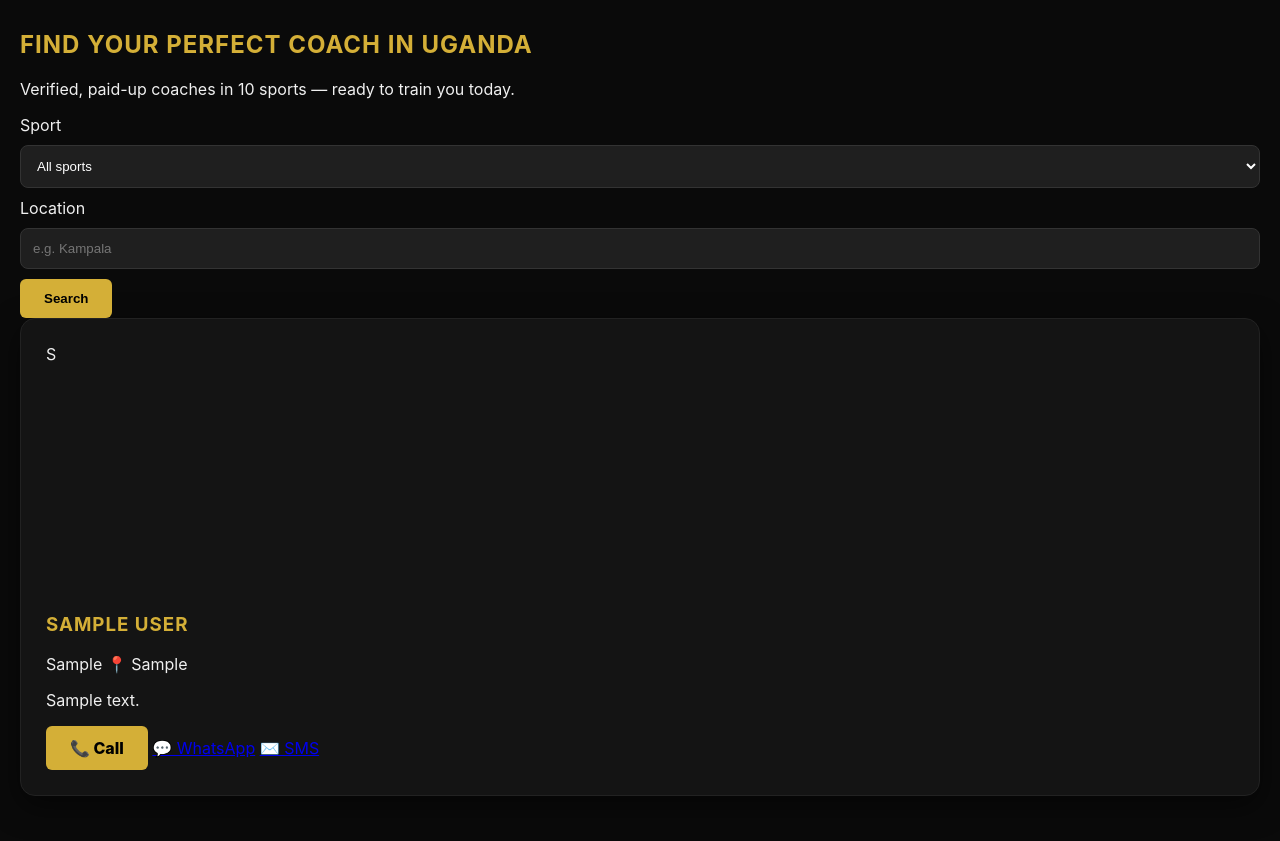
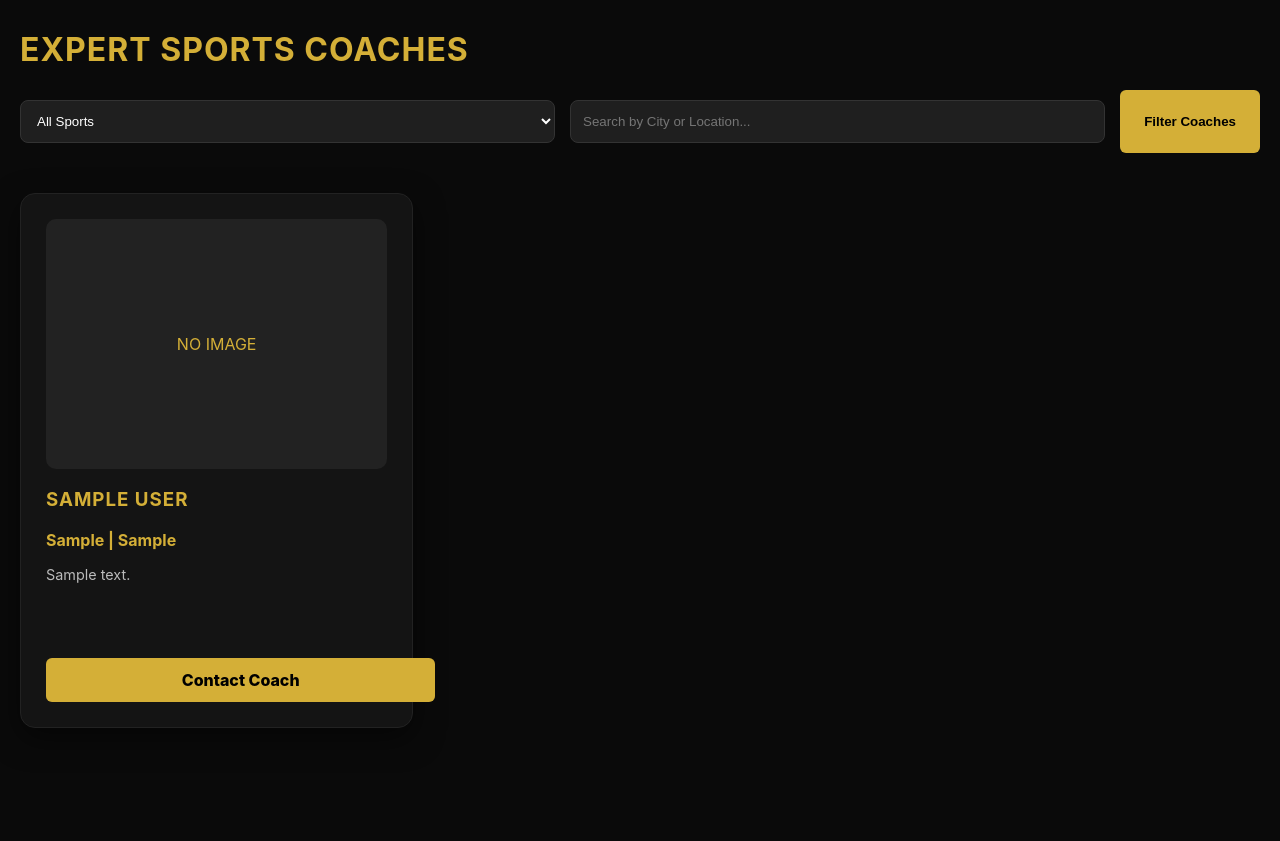
Before and after one commit to FAR-ANALYST/CMS, a Flask app: page / in a window 1280 px wide. Shown: the part 65-906 px from the top of the page. After the commit the page ends 793 px from the top, so only its background shows below. Run offline with Flask 3, Linux system fonts and the light colour scheme; the visitor is signed in with stand-in values (Sample User, id 1); tables that the repository leaves empty hold one stand-in row (values such as "Sample post").

Commit message:
Update student.html

```diff
--- a/templates/student.html
+++ b/templates/student.html
@@ -1,60 +1,28 @@
 {% extends "base.html" %}
-{% block title %}Find a Coach · Get My Coach Uganda{% endblock %}
 {% block content %}
-<section class="hero">
-  <h1>Find your perfect coach in Uganda</h1>
-  <p>Verified, paid-up coaches in 10 sports — ready to train you today.</p>
-</section>
-
-<form class="filters" method="get">
-  <label>
-    Sport
+<h1>Expert Sports Coaches</h1>
+<form method="GET" style="display: grid; grid-template-columns: 1fr 1fr auto; gap: 15px; margin-bottom: 40px;">
     <select name="category">
-      <option value="">All sports</option>
-      {% for s in SPORTS %}
-        <option value="{{ s }}" {% if s == category %}selected{% endif %}>{{ s }}</option>
-      {% endfor %}
+        <option value="">All Sports</option>
+        {% for s in SPORTS %}<option value="{{ s }}">{{ s }}</option>{% endfor %}
     </select>
-  </label>
-  <label>
-    Location
-    <input type="text" name="location" value="{{ location }}" placeholder="e.g. Kampala">
-  </label>
-  <button type="submit" class="btn-primary">Search</button>
-  {% if category or location %}
-    <a class="btn-link" href="{{ url_for('index') }}">Clear</a>
-  {% endif %}
+    <input type="text" name="location" placeholder="Search by City or Location...">
+    <button type="submit" class="btn-primary">Filter Coaches</button>
 </form>
 
-{% if not coaches %}
-  <p class="empty">No coaches found. Try a different filter.</p>
-{% else %}
-  <div class="grid">
+<div style="display: grid; grid-template-columns: repeat(auto-fill, minmax(300px, 1fr)); gap: 30px;">
     {% for c in coaches %}
-      <article class="card">
+    <div class="card">
         {% if c['image_url'] %}
-          <img class="avatar" src="{{ c['image_url'] }}" alt="{{ c['full_name'] }}">
+            <img src="{{ c['image_url'] }}" class="avatar">
         {% else %}
-          <div class="avatar fallback">{{ (c['full_name'] or '?')[:1] }}</div>
+            <div class="avatar" style="background:#222; display:flex; align-items:center; justify-content:center; color:var(--gold);">NO IMAGE</div>
         {% endif %}
         <h3>{{ c['full_name'] }}</h3>
-        <p class="meta">
-          <span class="badge">{{ c['category'] or 'Coach' }}</span>
-          {% if c['location'] %}<span>📍 {{ c['location'] }}</span>{% endif %}
-        </p>
-        {% if c['experience_years'] %}<p>🎯 {{ c['experience_years'] }} yrs experience</p>{% endif %}
-        {% if c['hourly_rate'] %}<p class="price">UGX {{ '{:,}'.format(c['hourly_rate']) }} / hr</p>{% endif %}
-        {% if c['bio'] %}<p class="bio">{{ c['bio'] }}</p>{% endif %}
-
-        {% if c['phone'] %}
-          <div class="contact-actions">
-            <a class="btn-primary" href="tel:{{ c['phone'] }}">📞 Call</a>
-            <a class="btn-secondary" href="https://wa.me/{{ c['phone']|replace('+','')|replace(' ','') }}" target="_blank" rel="noopener">💬 WhatsApp</a>
-            <a class="btn-secondary" href="sms:{{ c['phone'] }}">✉️ SMS</a>
-          </div>
-        {% endif %}
-      </article>
+        <p style="color: var(--gold); font-weight: bold; margin-bottom: 5px;">{{ c['category'] }} | {{ c['location'] }}</p>
+        <p style="font-size: 0.9rem; line-height: 1.5; color: #bbb; height: 4.5em; overflow: hidden;">{{ c['bio'] }}</p>
+        <a href="tel:{{ c['phone'] }}" class="btn-primary" style="width: 100%; text-align: center; margin-top: 15px;">Contact Coach</a>
+    </div>
     {% endfor %}
-  </div>
-{% endif %}
+</div>
 {% endblock %}
```
